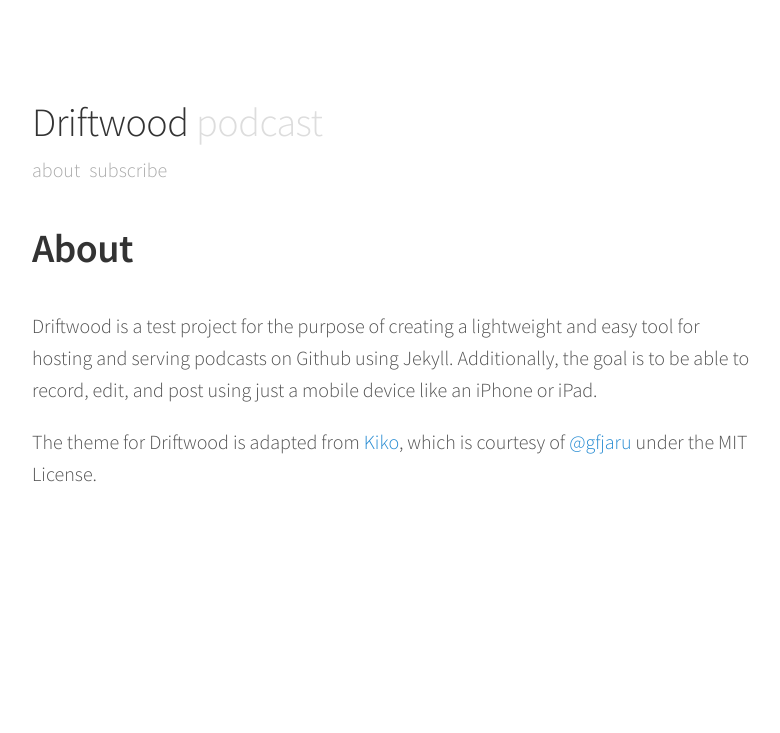
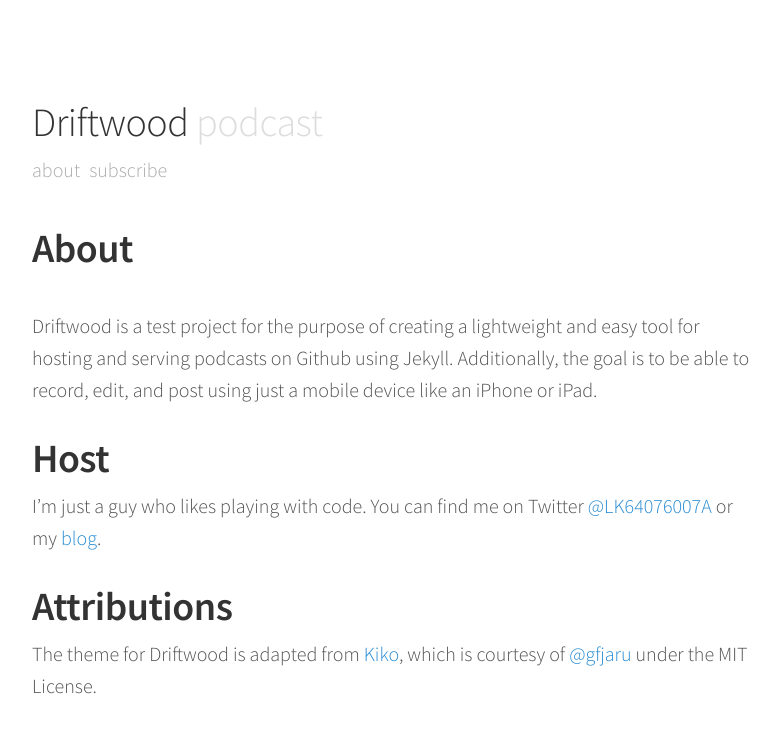
Before and after one commit to LK64076007A/microcast, a Jekyll site: the page built from about.md, in a window 1280 px wide. Shown: the top 733 px of the page, without its empty margins (248-1028 px from the left). Built offline with Jekyll 4.4.1, drawn with Linux system fonts in a browser that asks for light colours.

Commit message:
added about page info

```diff
--- a/about.md
+++ b/about.md
@@ -5,4 +5,10 @@ permalink: /about/
 
 Driftwood is a test project for the purpose of creating a lightweight and easy tool for hosting and serving podcasts on Github using Jekyll. Additionally, the goal is to be able to record, edit, and post using just a mobile device like an iPhone or iPad.
 
+# Host
+
+I'm just a guy who likes playing with code. You can find me on Twitter [@LK64076007A](https://twitter.com/LK64076007A) or my [blog](http://soitscometothis.net).
+
+# Attributions
+
 The theme for Driftwood is adapted from <a href="http://github.com/gfjaru/Kiko">Kiko</a>, which is courtesy of [@gfjaru](https://twitter.com/gfjaru) under the MIT License.
```
Also changed, not shown: 1 other file.
